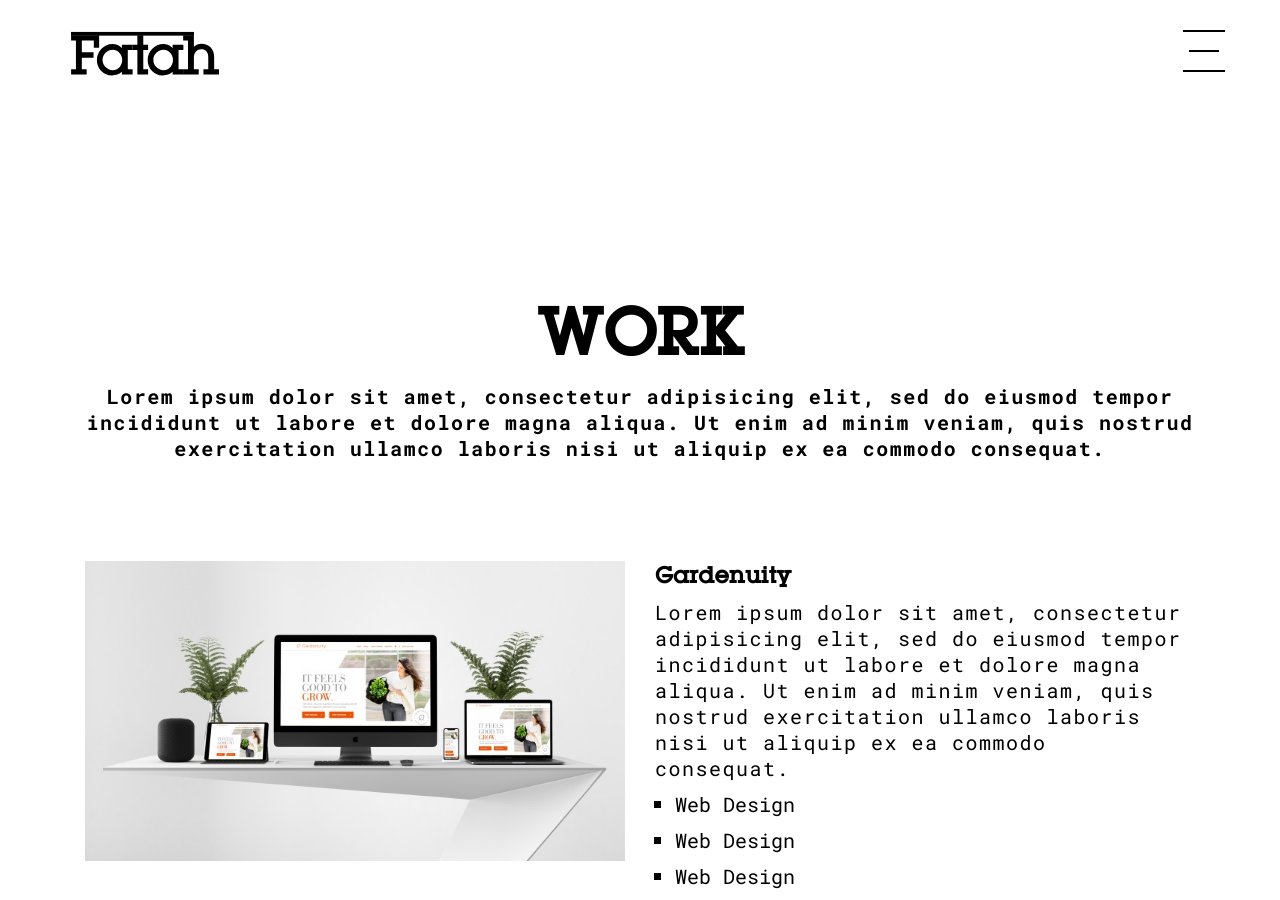
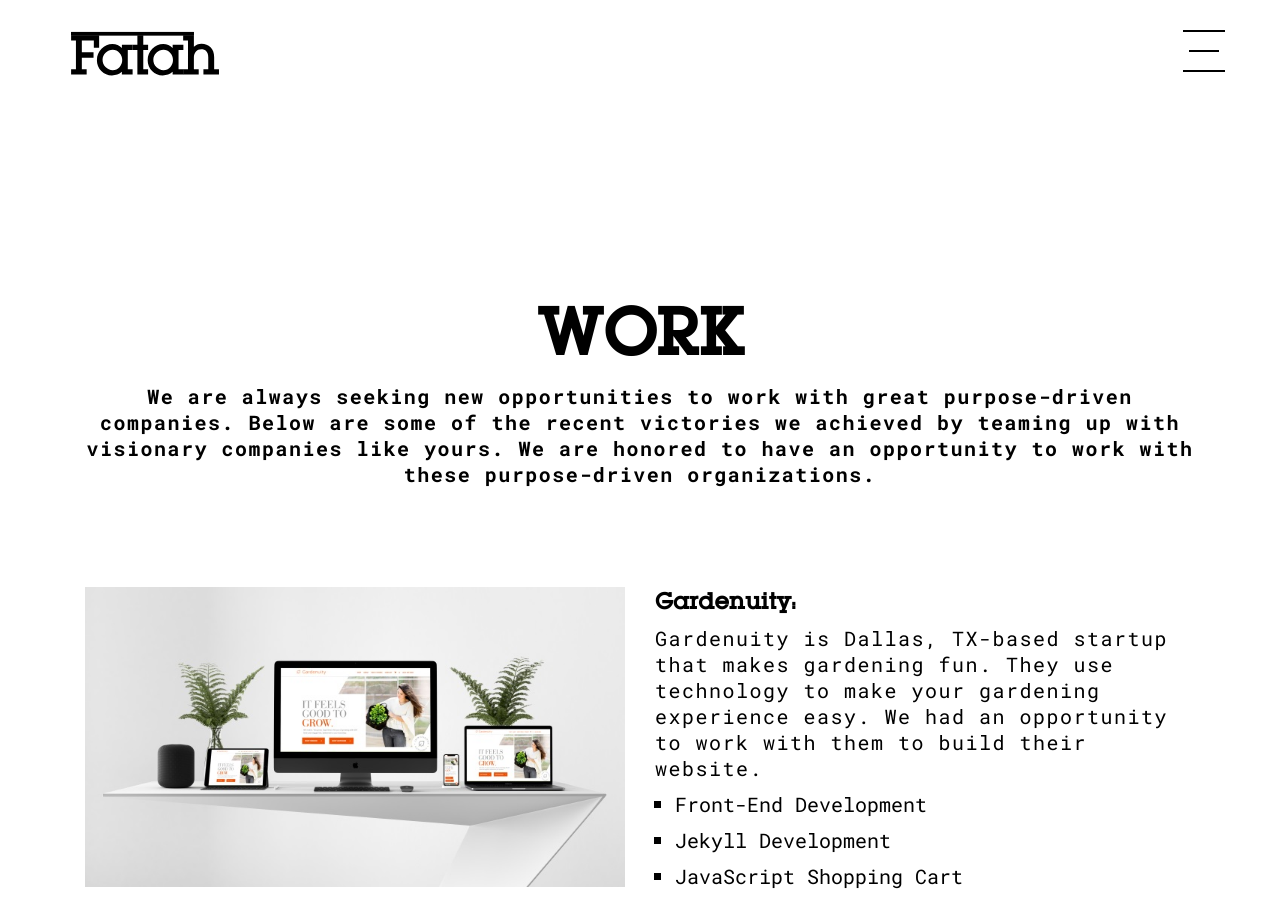
Before and after one commit to fatahco/fatahco.github.io, a Jekyll site: the page built from portfolio.html, in a window 1280 px wide and 900 px high. Built offline with Jekyll 4.4.1, drawn with Linux system fonts in a browser that asks for light colours; nearby versions of some CDN libraries; some of the changed text lies outside the part shown.

Commit message:
Add portfolio content

```diff
--- a/portfolio.html
+++ b/portfolio.html
@@ -11,7 +11,7 @@
       </div>
       <div class="col-sm-12">
         <h2 class="info">
-          Lorem ipsum dolor sit amet, consectetur adipisicing elit, sed do eiusmod tempor incididunt ut labore et dolore magna aliqua. Ut enim ad minim veniam, quis nostrud exercitation ullamco laboris nisi ut aliquip ex ea commodo consequat.
+          We are always seeking new opportunities to work with great purpose-driven companies. Below are some of the recent victories we achieved by teaming up with visionary companies like yours. We are honored to have an opportunity to work with these purpose-driven organizations.
         </h2>
       </div>
     </div>
@@ -24,14 +24,15 @@
         </div>
         <div class="col-sm-6">
           <div class="portfolio_details">
-            <h1 class="title">Gardenuity</h1>
+            <h1 class="title">Gardenuity:</h1>
             <p class="info">
-              Lorem ipsum dolor sit amet, consectetur adipisicing elit, sed do eiusmod tempor incididunt ut labore et dolore magna aliqua. Ut enim ad minim veniam, quis nostrud exercitation ullamco laboris nisi ut aliquip ex ea commodo consequat.
+              Gardenuity is Dallas, TX-based startup that makes gardening fun. They use technology to make your gardening experience easy. We had an opportunity to work with them to build their website.
             </p>
             <ul class="skills_details">
-              <li class="items">Web Design</li>
-              <li class="items">Web Design</li>
-              <li class="items">Web Design</li>
+              <li class="items">Front-End Development</li>
+              <li class="items">Jekyll Development</li>
+              <li class="items">JavaScript Shopping Cart</li>
+              <li class="items">Stripe Payments Integration</li>
             </ul>
             <!-- <div class="portfolio_btn">
               <a href="#" class="btn">Action</a>
@@ -49,14 +50,14 @@
         </div>
         <div class="col-sm-6">
           <div class="portfolio_details">
-            <h1 class="title">Lorem ipsum</h1>
+            <h1 class="title">Heltha:</h1>
             <p class="info">
-              Lorem ipsum dolor sit amet, consectetur adipisicing elit, sed do eiusmod tempor incididunt ut labore et dolore magna aliqua. Ut enim ad minim veniam, quis nostrud exercitation ullamco laboris nisi ut aliquip ex ea commodo consequat.
+              Heltha is a revolutionary new wellness company that combines cutting-edge science, personalized data, and advanced certification doctors that personalize supplements to help clients optimize their health and have peak energy levels. Heltha’s mission is to help people access, understand and receive personalized treatment to transform human performance.
             </p>
             <ul class="skills_details">
-              <li class="items">Web Design</li>
-              <li class="items">Web Design</li>
-              <li class="items">Web Design</li>
+              <li class="items">AngularJS Development</li>
+              <li class="items">Back-End(Symfony PHP) Development</li>
+              <li class="items">Hybrid Mobile App Development</li>
             </ul>
             <!-- <div class="portfolio_btn">
               <a href="#" class="btn">Action</a>
```
